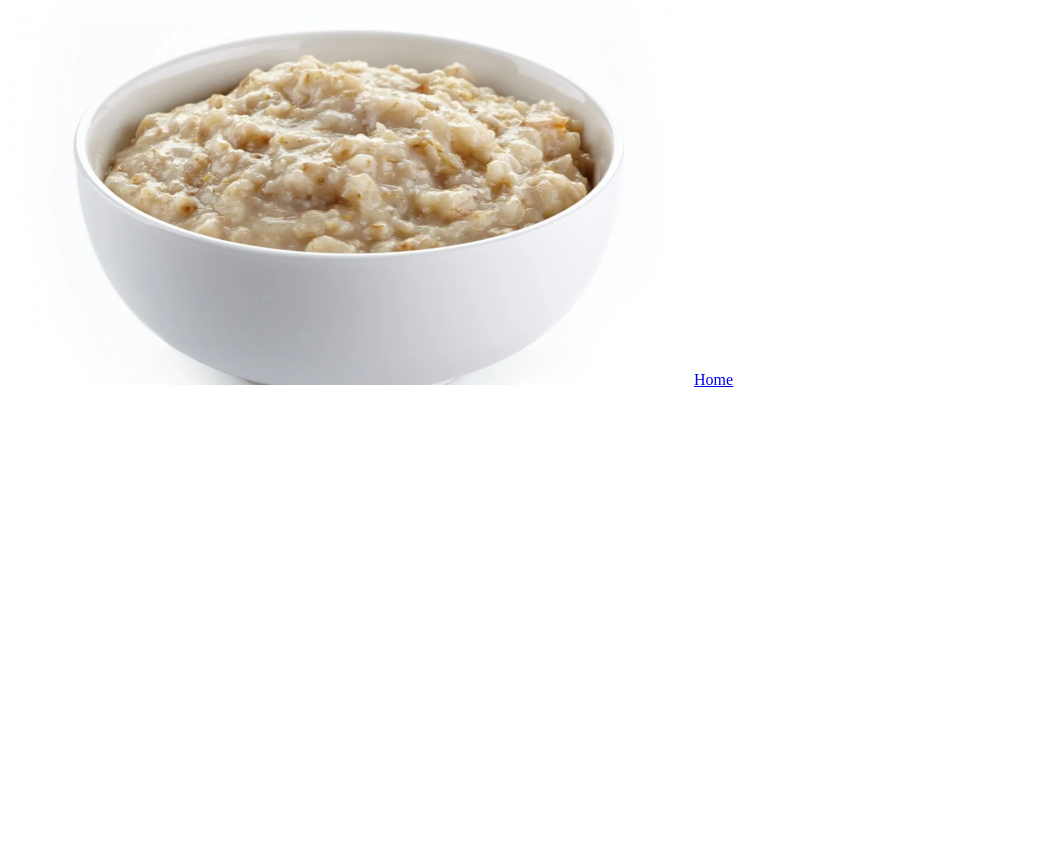
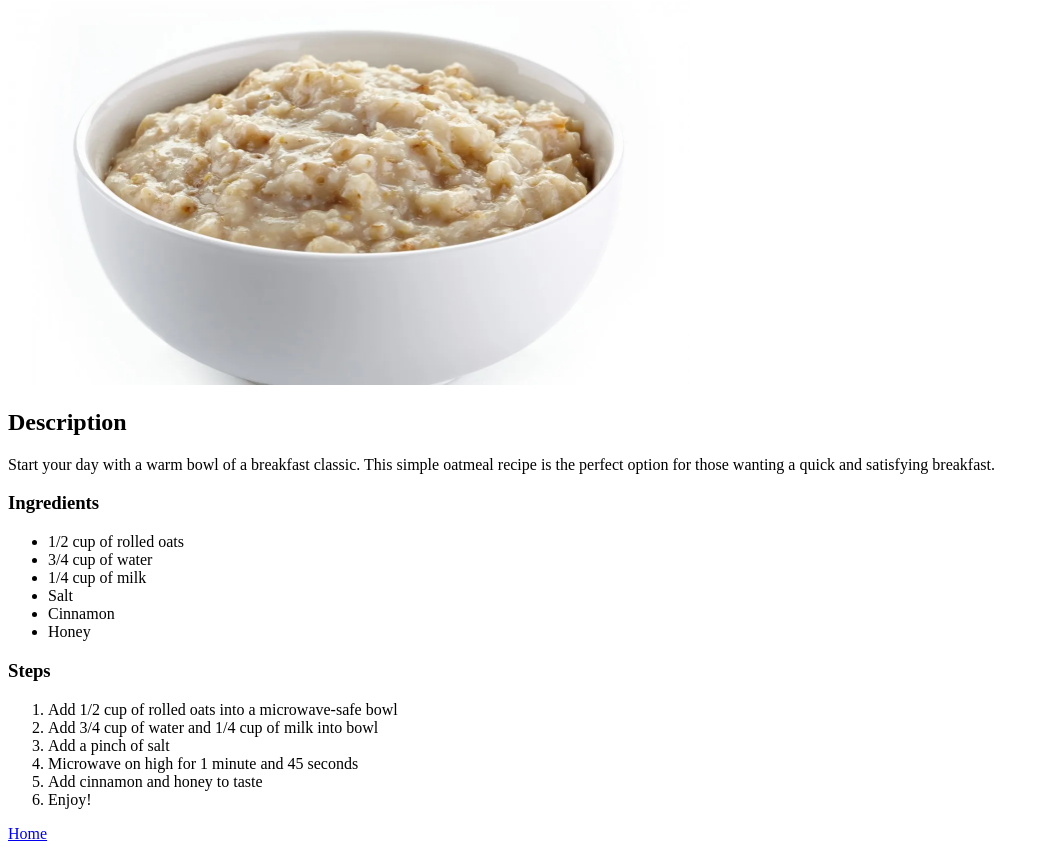
Before and after one commit to ebowser115/odin-recipes, a plain HTML site: page recipes/oatmeal.html in a window 1280 px wide. Shown: the part 79-930 px from the top of the page, without its empty margins (0-1043 px from the left). Before the commit the page ends 800 px from the top, so only its background shows below. Drawn offline with Linux system fonts and the light colour scheme.

Commit message:
Add recipe description and detail steps

```diff
--- a/recipes/oatmeal.html
+++ b/recipes/oatmeal.html
@@ -7,7 +7,28 @@
 </head>
 <body>
     <h1>Oatmeal</h1>
-    <img src="images/oatmeal.webp" alt="A bowl of oatmeal" height="384" width="682">
+    <img src="../images/oatmeal.webp" alt="A bowl of oatmeal" height="384" width="682">
+    <h2>Description</h2>
+    <p>Start your day with a warm bowl of a breakfast classic. This simple oatmeal recipe is the perfect option for those wanting a quick and satisfying breakfast.</p>
+    <h3>Ingredients</h3>
+    <ul>
+        <li>1/2 cup of rolled oats</li>
+        <li>3/4 cup of water</li>
+        <li>1/4 cup of milk</li>
+        <li>Salt</li>
+        <li>Cinnamon</li>
+        <li>Honey</li>
+    </ul>
+    <h3>Steps</h3>
+    <ol>
+        <li>Add 1/2 cup of rolled oats into a microwave-safe bowl</li>
+        <li>Add 3/4 cup of water and 1/4 cup of milk into bowl</li>
+        <li>Add a pinch of salt</li>
+        <li>Microwave on high for 1 minute and 45 seconds</li>
+        <li>Add cinnamon and honey to taste</li>
+        <li>Enjoy!</li>
+    </ol>
+
     <a href="../index.html">Home</a>
 </body>
 </html>
```
Also changed, not shown: index.html (+1 -1 lines), images/oatmeal.webp (renamed from recipes/images/oatmeal.webp).
